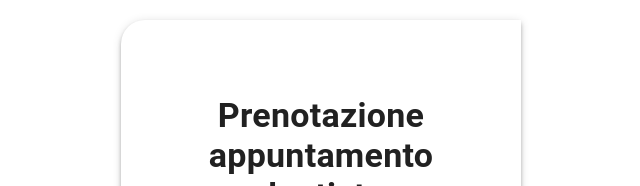
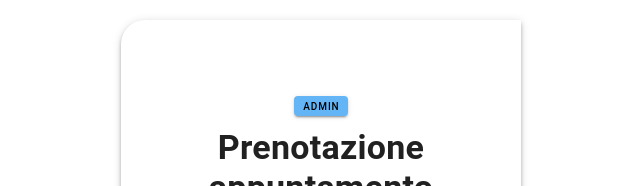
Before and after one commit to alerunza/DentistDate, a Vue app: page / in a window 1280 px wide. Shown: the top 186 px of the page, without its empty margins (319-959 px from the left). Built offline with nearby package versions, Linux system fonts and the light colour scheme.

Commit message:
add admin button

```diff
--- a/src/components/TakeDate.vue
+++ b/src/components/TakeDate.vue
@@ -1,5 +1,8 @@
 <template>
     <v-sheet width="400" class="mx-auto pa-16 elevation-4 rounded-shaped my-5">
+        <v-row class="d-flex justify-center my-3">
+            <v-btn size="x-small" color="blue-lighten-2">admin</v-btn>
+        </v-row>
         <p class="text-center font-weight-bold text-h4 my-3">
             Prenotazione appuntamento dentista
         </p>
```
